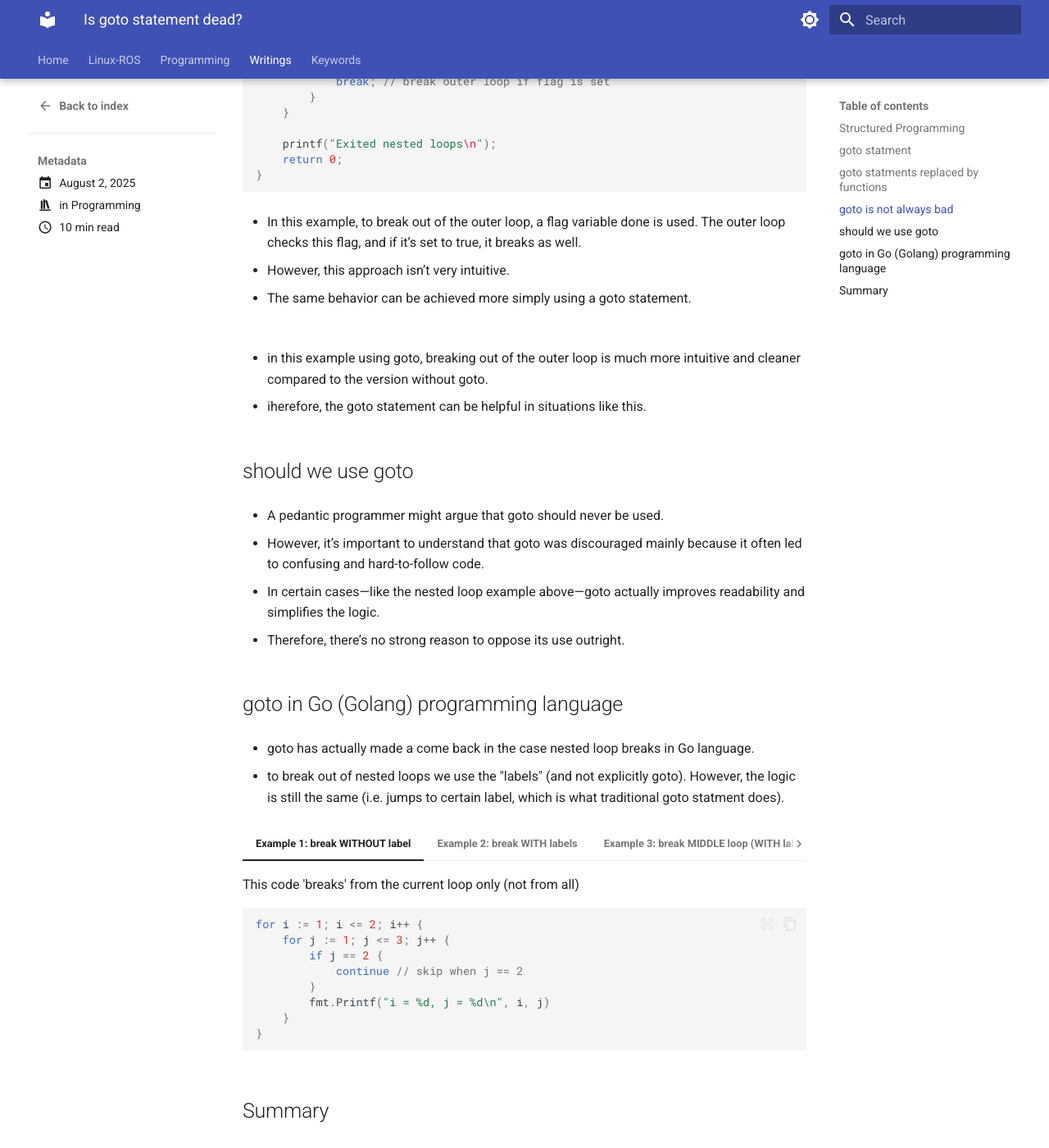
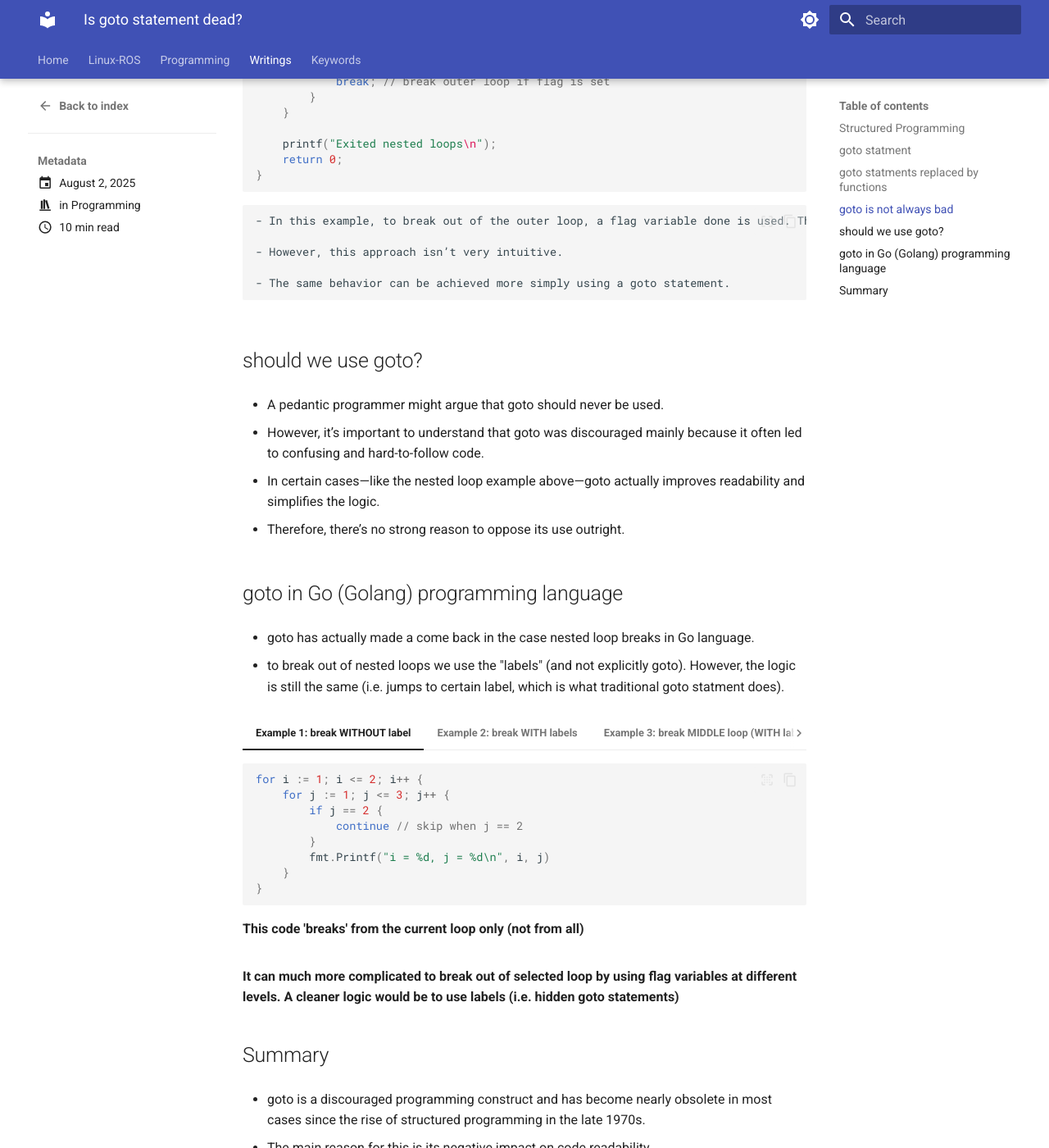
Before and after one commit to alohamujeeb/alohamujeeb.github.io, an MkDocs documentation site: the page built from docs/blog/posts/2025-08-02-is-goto-dead.md, in a window 1280 px wide and 1400 px high, scrolled down 2678 px. Shown: the whole window at 82% size. Built offline with MkDocs 1.6.1 and Material for MkDocs 9.7.7, drawn with Linux system fonts in a browser that asks for light colours; some of the changed lines change nothing that is shown.

Commit message:
a blog on goto added

````diff
--- a/docs/blog/posts/2025-08-02-is-goto-dead.md
+++ b/docs/blog/posts/2025-08-02-is-goto-dead.md
@@ -154,11 +154,14 @@
 	}
 	```
 
+	```
 	- In this example, to break out of the outer loop, a flag variable done is used. The outer loop checks this flag, and if it’s set to true, it breaks as well.
 
 	- However, this approach isn’t very intuitive.
 
 	- The same behavior can be achieved more simply using a goto statement.
+	```
+
 
 
 === "break out of nested loops(WITH goto)"
@@ -181,15 +184,17 @@
 		printf("Exited nested loops\n");
 		return 0;
 	}
+	```
 
 	```
+	- in this example using goto, breaking out of the outer loop is  more intuitive and cleaner compared to the version without goto.
 
- - in this example using goto, breaking out of the outer loop is much more intuitive and cleaner compared to the version without goto.
-
- - iherefore, the goto statement can be helpful in situations like this.
+	- therefore, the goto statement can be helpful in situations like this.
+	- The same behavior can be achieved more simply using a goto statement.
+	```
 
 
-## should we use goto
+## should we use goto?
 
 - A pedantic programmer might argue that goto should never be used.
 
@@ -207,7 +212,6 @@
 - to break out of nested loops we use the "labels" (and not explicitly goto). However, the logic is still the same (i.e. jumps to certain label, which is what traditional goto statment does).
 
 === "Example 1: break WITHOUT label"
-	This code 'breaks' from the current loop only (not from all)
 	``` go
 	for i := 1; i <= 2; i++ {
 		for j := 1; j <= 3; j++ {
@@ -218,12 +222,11 @@
 		}
 	}
 	```
+	**This code 'breaks' from the current loop only (not from all)**
 
 
 
 === "Example 2:  break WITH labels"
-	This code 'breaks' from the ALL loops
-
 	``` go
 	outer:
 	for i := 1; i <= 3; i++ {
@@ -236,6 +239,8 @@
 		}
 	}
 	```
+	**This code 'breaks' from the ALL loops**
+
 
 === "Example 3:  break MIDDLE loop (WITH labels)"
 
@@ -253,6 +258,9 @@
 		}
 	}
 	```
+	**This code 'breaks' from two loops out of three loops (hence more refined control)
+
+**It can much more complicated to break out of selected loop by using flag variables at different levels. A cleaner logic would be to use labels (i.e. hidden goto statements)**
 
 ## Summary
 - goto is a discouraged programming construct and has become nearly obsolete in most cases since the rise of structured programming in the late 1970s.
````
